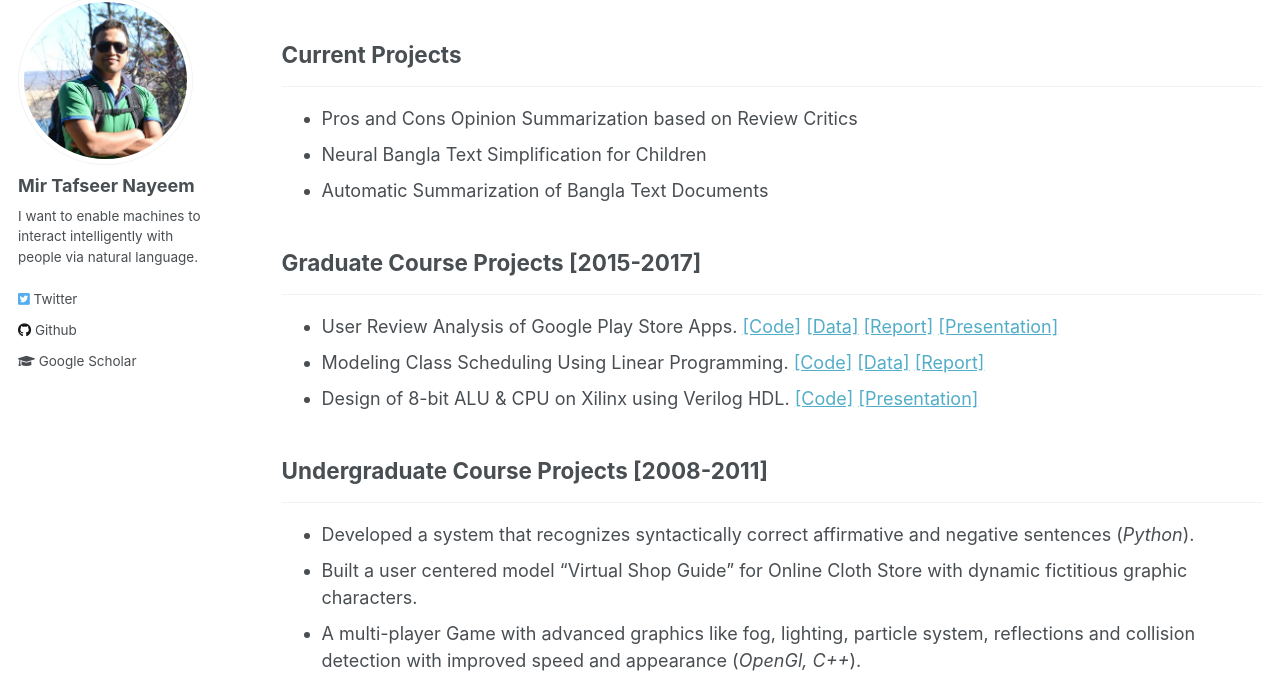
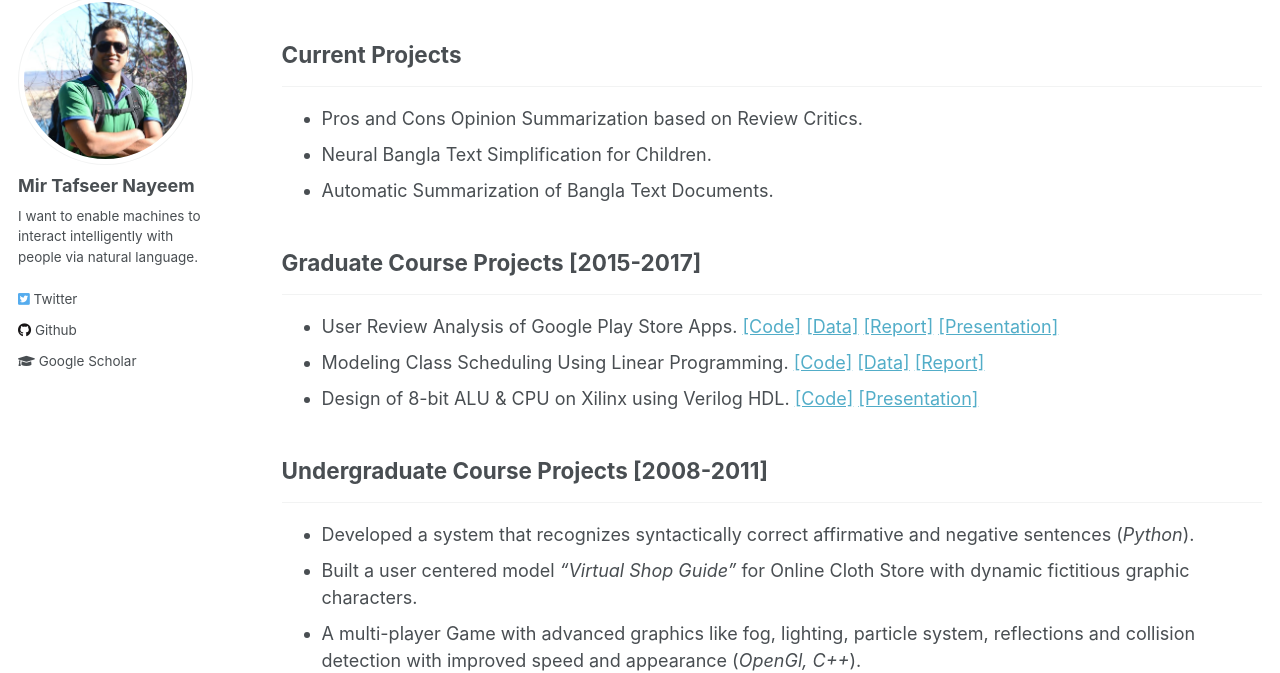
Before and after one commit to sujan-sarker/sujan-sarker.github.io, a Jekyll site: the page built from _pages/projects.md, in a window 1280 px wide and 1391 px high. Shown: the part 122-795 px from the top of the window. Built offline with Jekyll 4.4.1, drawn with Linux system fonts in a browser that asks for light colours.

Commit message:
Last commit

```diff
--- a/_pages/projects.md
+++ b/_pages/projects.md
@@ -7,9 +7,9 @@ author_profile: true
 
 ## Current Projects
 ----------------
-* Pros and Cons Opinion Summarization based on Review Critics
-* Neural Bangla Text Simplification for Children
-* Automatic Summarization of Bangla Text Documents
+* Pros and Cons Opinion Summarization based on Review Critics.
+* Neural Bangla Text Simplification for Children.
+* Automatic Summarization of Bangla Text Documents.
 
 
 ## Graduate Course Projects [2015-2017]
@@ -22,7 +22,7 @@ author_profile: true
 ## Undergraduate Course Projects [2008-2011]
 ----------------
 * Developed  a system  that  recognizes  syntactically  correct  affirmative  and negative sentences (*Python*).
-* Built a user centered model “Virtual Shop Guide” for Online Cloth Store with dynamic fictitious graphic characters.
+* Built a user centered model *“Virtual Shop Guide”* for Online Cloth Store with dynamic fictitious graphic characters.
 * A  multi-player  Game  with  advanced  graphics  like  fog,  lighting,  particle system, reflections and collision detection with improved  speed and appearance (*OpenGl, C++*).
 * A multi-player & multi-level mobile game using NetBeans Game Builder (*J2ME*).
 * JDM: A Multithreaded Java Download Manager with real life features (*JAVA*).
```
Also changed, not shown: _pages/publications.md (+2 -2 lines), 1 other file.
